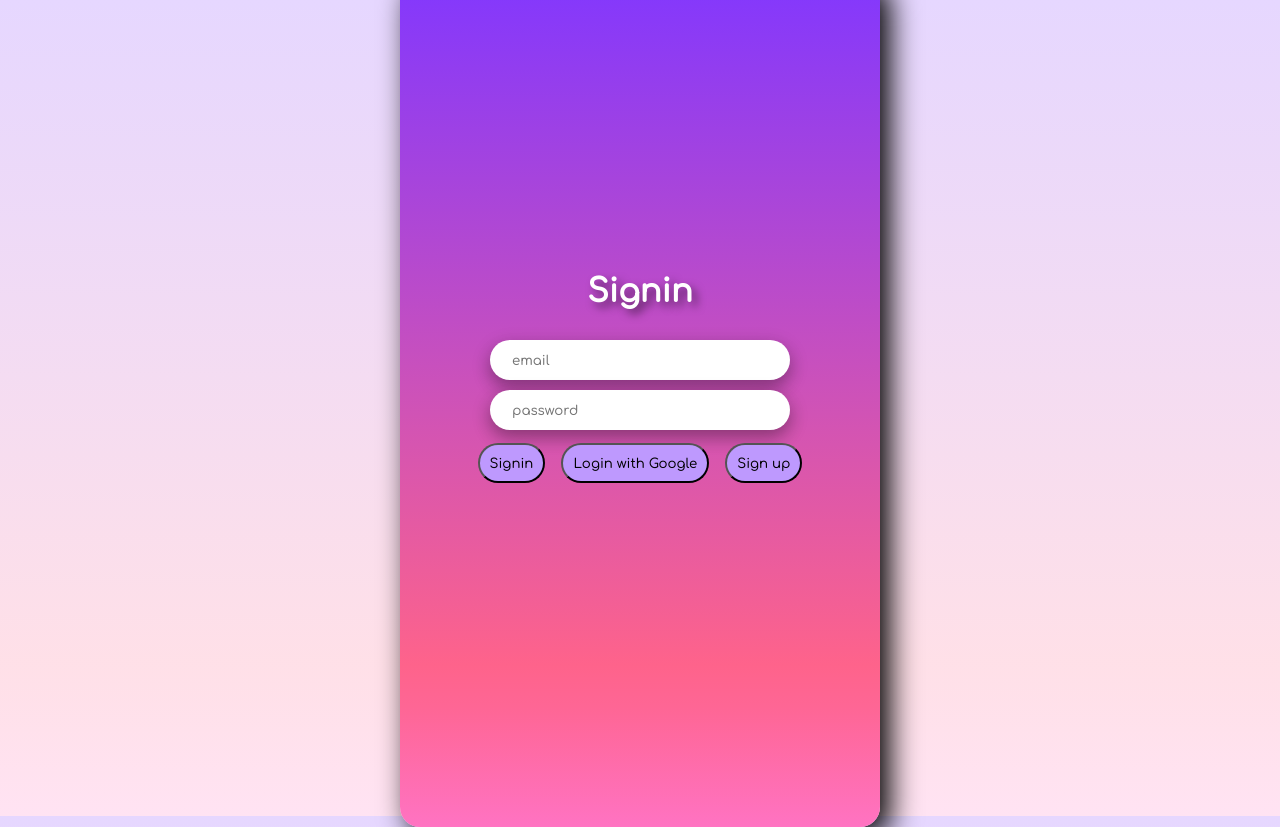
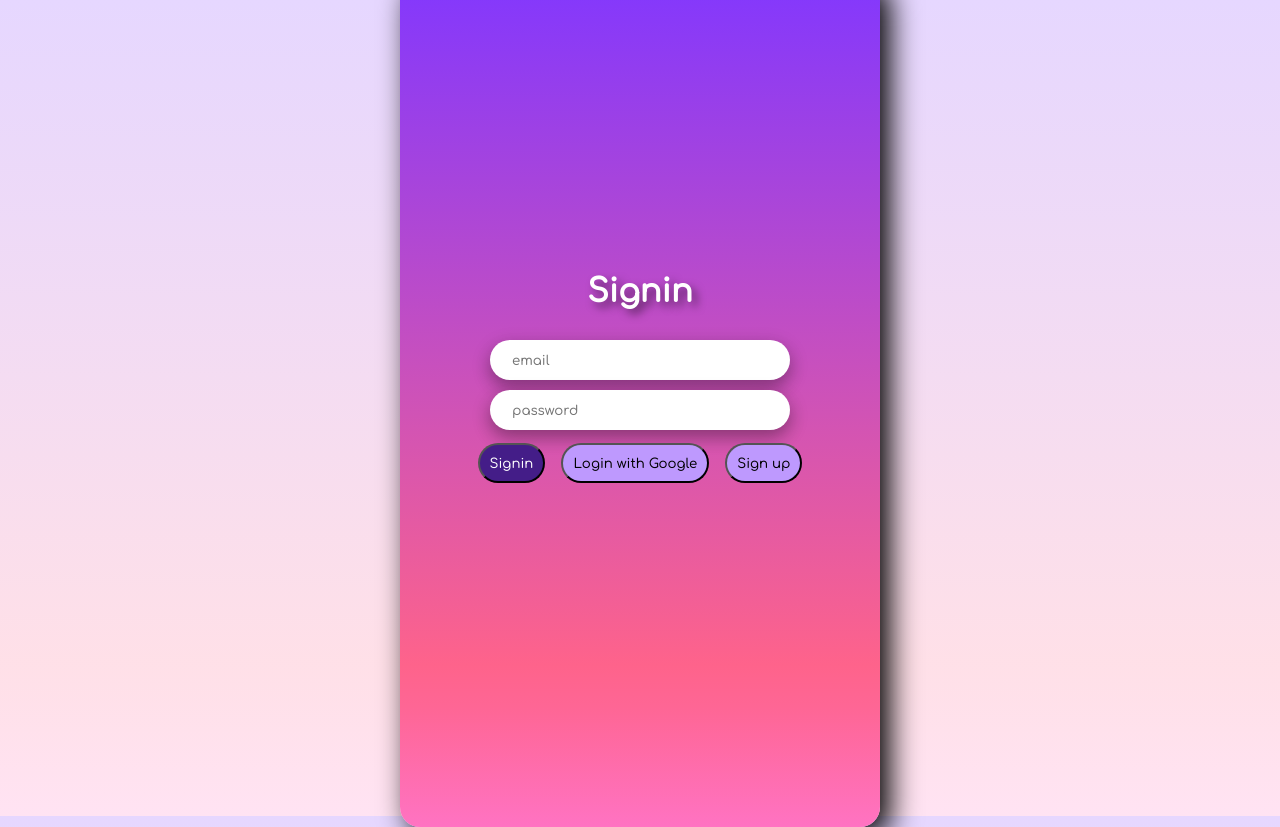
Before and after one commit to codestates/getupmate-client, a React (Create React App) app in the folder client/: page /signin in a window 1280 px wide. In both pictures the pointer is over the button "Signin". Built offline with nearby package versions, Linux system fonts and the light colour scheme.

Commit message:
[FIX]불필요한 코드들, console.log를 주석처리하였습니다.

```diff
--- a/client/src/component/Alarm.js
+++ b/client/src/component/Alarm.js
@@ -57,7 +57,6 @@ class Alarm extends React.Component {
   }
 
   clickBtnHandler(e) {
-    console.log(this.state.question);
     if (e.target.value === "확인") {
       fetch(`http://www.gijigae.com:3000/alarm/${this.props.id}`, {
         method: "POST",
@@ -84,7 +83,7 @@ class Alarm extends React.Component {
 
   onChangeHandler(e) {
     // console.log(typeof(e.target.value)); string으로 나온다 .
-    console.log(e.target.value);
+    // console.log(e.target.value);
     this.setState({
       [e.target.name]: e.target.value
     })
--- a/client/src/component/Friends.js
+++ b/client/src/component/Friends.js
@@ -67,7 +67,7 @@ class Friends extends React.Component {
       }
       return friend;
     })).then(json => {
-      console.log(json)
+      // console.log(json)
       this.setState({
         userList: json
       })
@@ -92,7 +92,7 @@ class Friends extends React.Component {
       const url = new URL(`http://www.gijigae.com:3000/follow/follow/${this.props.id}`);
       url.searchParams.append("id", e.target.value);
 
-      console.log(url);
+      // console.log(url);
       fetch(url, {
         method: "POST",
         headers: {
@@ -138,7 +138,7 @@ class Friends extends React.Component {
             myFriendList && myFriendList.map((friend) => {
               const { id, nickname, photo } = friend;
               return (
-                <li id={id}>
+                <li key={id}>
                   <label>
                     <input type="checkbox" value={id} name={this.checkFollow(id) ? "unfollow" : "follow"} onClick={this.followBtnHandler.bind(this)} />
                     <span className={this.checkFollow(id) ? "unfollow" : "follow"}>{
--- a/client/src/component/Signin.css
+++ b/client/src/component/Signin.css
@@ -38,8 +38,17 @@ input::placeholder{
     height: 40px;
 }
 
+.Signin_input button:hover{
+    cursor: pointer;
+    background-color: #441d88;
+    color : white;
+}
+
 /*소셜로그인 링크 css 담당 */
 a {
     color: black;
     text-decoration: none;
 }
+a:hover{
+    color : white;
+}
--- a/client/src/component/Signin.js
+++ b/client/src/component/Signin.js
@@ -31,9 +31,9 @@ class Signin extends React.Component {
       }
     })
     let user = await findUser.json();
-    console.log('user : ', user);
+    // console.log('user : ', user);
     let findImg = await fetch(`http://www.gijigae.com:3000/upload/${user.id}-photo.jpeg`);
-    console.log('img : ', findImg);
+    // console.log('img : ', findImg);
     if (findImg.status === 404) {
       setUserHandler(user.id, user.email, profile_pic, user.nickname)
       window.sessionStorage.setItem('photo', profile_pic);
--- a/client/src/component/Signup.css
+++ b/client/src/component/Signup.css
@@ -6,6 +6,7 @@
     flex: 1; /* flex: 1 1 0 */
     overflow: auto;
     margin: auto;
+    margin-top : 200px;
 }
 h2 {
     text-align: center;
```
Also changed, not shown: client/src/component/MyPage.js (+4 -4 lines).
